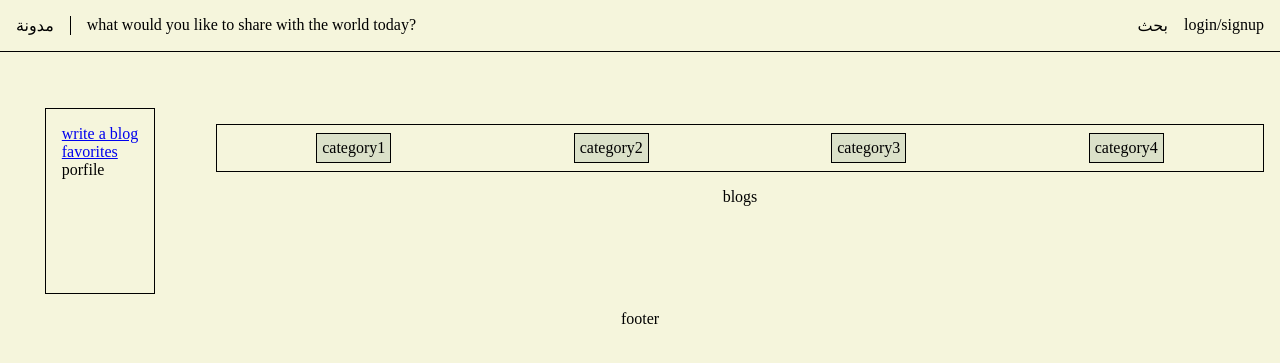
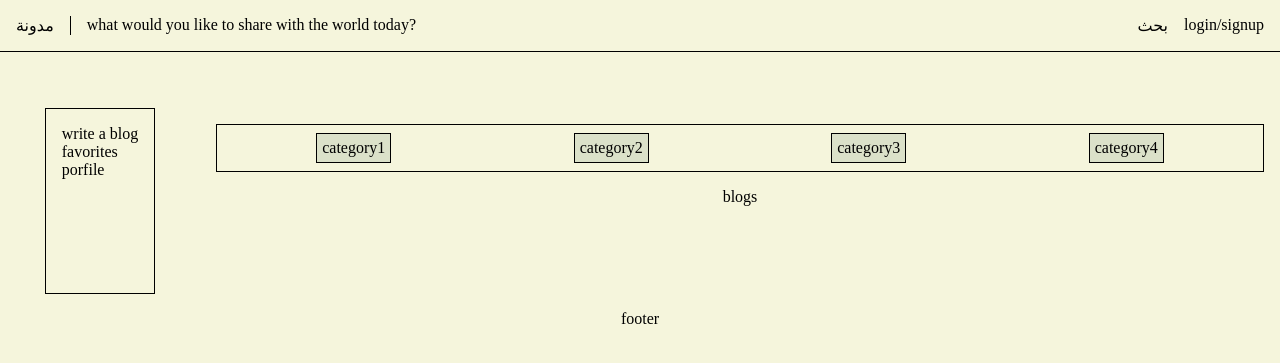
Before and after one commit to jouryABDULLAH/blog, a Django app: page / in a window 1280 px wide. Shown: the top 363 px of the page. Run offline with Django 5.2, Linux system fonts and the light colour scheme.

Commit message:
update UI

```diff
--- a/static/css/base.css
+++ b/static/css/base.css
@@ -13,6 +13,11 @@ body{
 
 ul, li{
     list-style: none;
+}
+
+a{
+    text-decoration: none;
+    color: black;
 }
 
 
--- a/templates/includes/header.html
+++ b/templates/includes/header.html
@@ -3,7 +3,7 @@
 <header>
     <nav class="header-nav">
         <ul class="logo-block">
-            <li class="logo">مدونة</li>
+            <li class="logo"> <a href="/">مدونة</a></li>
             <li>
                 <p>what would you like to share with the world today?</p>
             </li>
@@ -20,11 +20,5 @@
             </li>
         </ul>
     </nav>
-<!--
-    <section class="welcome-section">
-        {% block welcome %}
-            <h2>Welcom!</h2>
-        {% endblock welcome %}
-    </section> -->
 
 </header>
```
